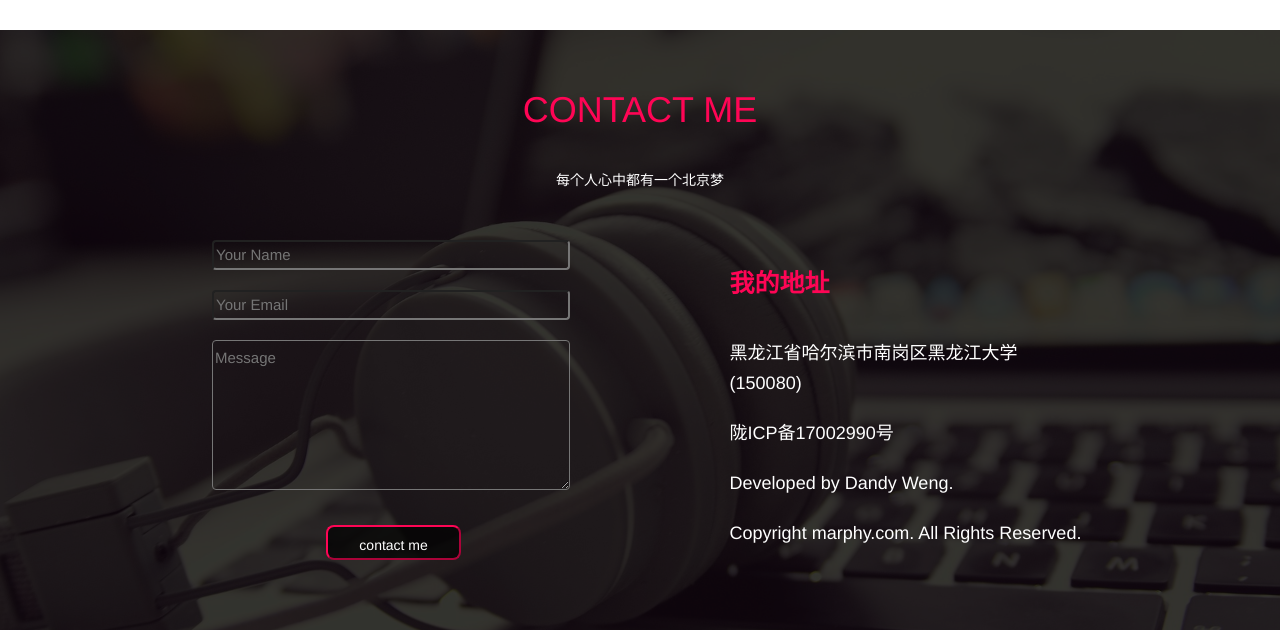
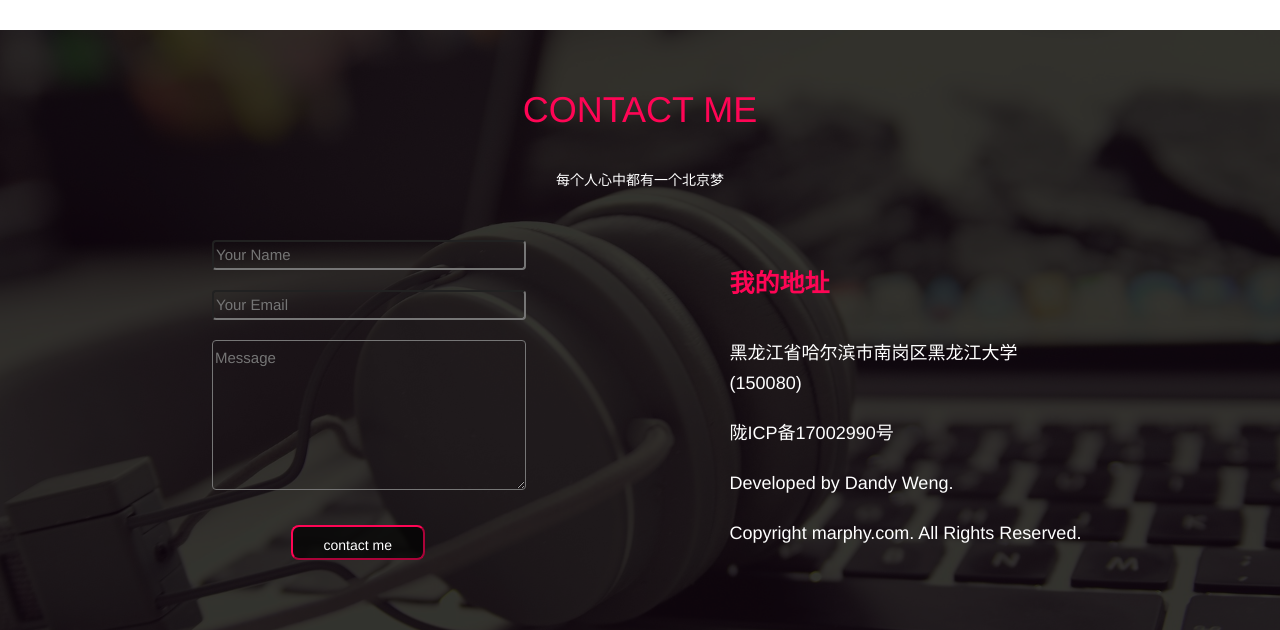
Before and after one commit to MarphyDemon/personwebsite, a PHP site: page / in a window 1280 px wide. Shown: the part 3615-4245 px from the top of the page. Run offline with PHP 8.4, Linux system fonts and the light colour scheme; some libraries are stand-ins or nearby versions.

Commit message:
个人网站发送邮件判断空以及邮箱格式修改

```diff
--- a/css/contact.css
+++ b/css/contact.css
@@ -38,9 +38,10 @@
     width: 50%;
     height: 310px;
     float: left;
+    position: relative;
 }
 #news input:nth-child(1){
-    width: 80%;
+    width: 70%;
     height: 30px;
     border-radius: 4px;
     line-height: 30px;
@@ -50,8 +51,8 @@
 	color: #9c9c9c;
 	font-weight: 400;
 }
-#news input:nth-child(2){
-    width: 80%;
+#news input:nth-child(3){
+    width: 70%;
     height: 30px;
     border-radius: 4px;
     line-height: 30px;
@@ -62,7 +63,7 @@
     font-weight: 400;
 }
 #news textarea{
-    width: 80%;
+    width: 70%;
     height: 150px;
     background-color: transparent;
     border-radius: 4px;
@@ -71,6 +72,10 @@
 	font-size: 15px;
 	color: #9c9c9c;
     font-weight: 400;
+}
+#message{
+    position: absolute;
+    top:180px;
 }
 #news input:focus {
     background: #f6f6f6;
@@ -87,7 +92,7 @@
     height: 35px;
     border-radius: 8px;
     border-color: rgb(255, 5, 85);
-    margin: 20px 30%;
+    margin: 20px 22%;
     color: #fff;
     background: rgba(0, 0, 0, 0.70);
     text-align: center;
--- a/index.php
+++ b/index.php
@@ -9,15 +9,27 @@
 require_once("./fun.php");
 	if(isset($_POST['sub'])){
         $name=$_POST['name'];
-        $email=$_POST['email'];
+        $mail=$_POST['email'];
         $message = $_POST['message'];
-        $flag = sendMail('1907588771@qq.com',"email:".$email,"姓名:".$name.",消息:".$message);
-        if($flag){
-            echo '<script language="javascript">window.alert("发送邮件成功！");</script>';
+        function isEmail($email){
+            $mode = '/\w+([-+.]\w+)*@\w+([-.]\w+)*\.\w+([-.]\w+)*/';
+            if(preg_match($mode,$email)){
+                return true;
+            }
+            else{
+                return false;
+            }
+        }
+        if($name!=null&&$mail!=null&&isEmail($mail)){
+            $flag = sendMail('1907588771@qq.com',"email:".$mail,"姓名:".$name.",消息:".$message);
+            if($flag){
+                echo '<script language="javascript">window.alert("发送邮件成功！");</script>';
+            }else{
+                echo '<script language="javascript">window.alert("发送邮件失败！");</script>';
+            }
         }else{
-            echo '<script language="javascript">window.alert("发送邮件失败！");</script>';
+            echo '<script language="javascript">window.alert("发送邮件失败！");'.$str.'</script>';
         }
-
     }
 ?>
 
@@ -361,9 +373,11 @@ require_once("./fun.php");
             <div id="news">
                 <form action="" method="post">
                     <input type="text" name="name" placeholder="Your Name"/>
+                    <span id="name"></span>
                     <input type="text" name="email" placeholder="Your Email"/>
+                    <span id="email"></span>
                     <textarea type="text" name="message" placeholder="Message"></textarea>
-
+                    <span id="message"></span>
                     <button name="sub">contact me</button>
                 </form>
 
--- a/js/resume.js
+++ b/js/resume.js
@@ -5,7 +5,7 @@ $("#skill_det>div")
     .eq(0).show()
     .siblings().hide();
 //resumeѡ��ϲ����л���ͷ
-$("#sel-skill>ul li").on('click',function(){
+$("#sel-skill>ul li").on('click', function () {
     $("#sel-skill>ul li").removeClass();
     $(this).addClass('board');
     //resumeѡ��²����л�
@@ -23,7 +23,7 @@ $("#description>li")
 $("#m-cir>li")
     .eq(0).addClass('act');
 
-$('#m-cir li').on('click',function(){
+$('#m-cir li').on('click', function () {
     $("#m-cir li").removeClass();
     $(this).addClass('act');
     $('#description>li')
@@ -32,16 +32,56 @@ $('#m-cir li').on('click',function(){
 });
 
 //aboutģ��QQ΢�Ŷ�ά��չʾ
-$('#TXqq').on('click',function(){
+$('#TXqq').on('click', function () {
     $('body').append("<div id='app'><img src='image/TXqq.png' alt=''/><span id='close'>X</span></div>");
-    $("#close").on('click',function(){
+    $("#close").on('click', function () {
         $('#app').remove();
     });
 });
 
-$('#TXwei').on('click',function(){
+$('#TXwei').on('click', function () {
     $('body').append("<div id='app'><img src='image/TXwei.png' alt=''/><span id='close'>X</div>");
-    $("#close").on('click',function(){
+    $("#close").on('click', function () {
         $('#app').remove();
     });
 });
+
+
+//发邮件判断  此处主要用来判断是否输入信息和邮箱是否正确
+
+$("input[name='name']").blur(function () {
+    if ($(this).val() == null || $(this).val() == "") {
+        $("#name").html(" <font color=red>输入为空!</font>");
+        $(this).focus();
+    } else {
+        $("#name").html("");
+    }
+});
+$("input[name='email']").blur(function () {
+    if ($(this).val() == null || $(this).val() == "") {
+        $("#email").html(" <font color=red>输入为空!</font>");
+        $(this).focus();
+    } else {
+        var email=$(this).val();
+        if(!email.match(/^([a-zA-Z0-9_-])+@([a-zA-Z0-9_-])+((\.[a-zA-Z0-9_-]{2,3}){1,2})$/))
+        {
+            $("#email").html(" <font color=red>格式错误!</font>");
+            $(this).focus();
+        }
+    }
+});
+
+$("textarea[name='message']").blur(function () {
+    if ($(this).val() == null || $(this).val() == "") {
+        $("#message").html(" <font color=red>输入为空!</font>");
+        $(this).focus();
+    } else {
+        $("#message").html("");
+    }
+});
+
+$("button[name='sub']").on('click',function(){
+    $("input[name='name']").blur();
+    $("input[name='email']").blur();
+    $("textarea[name='message']").blur();
+});
```
